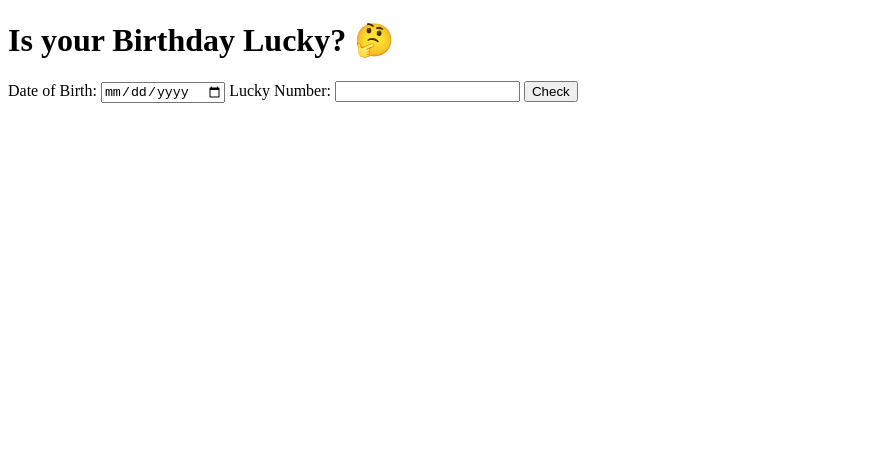
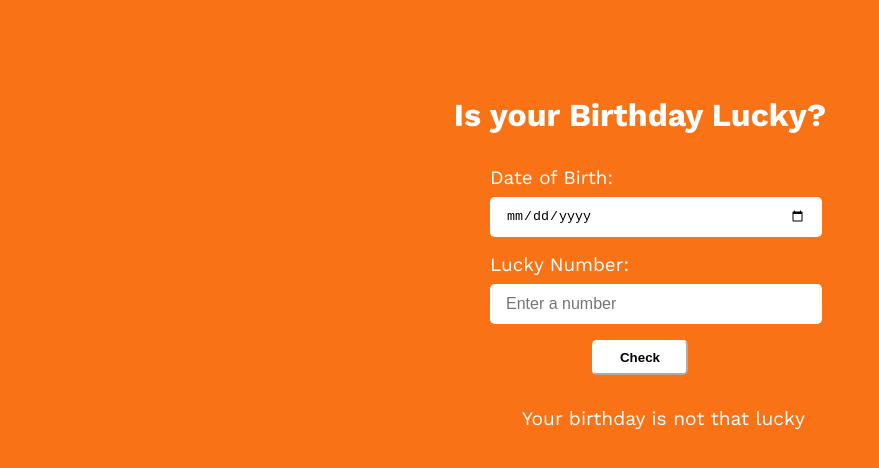
Before and after one commit to KSaiJayaVardhan/Is-Your-Birthday-Lucky, a plain HTML site: page index.html in a window 1280 px wide. Both pictures are taken after a click on the button "Check". Shown: the whole page, without its empty margins (0-879 px from the left). Drawn offline with nearby package versions, Linux system fonts and the light colour scheme.

Commit message:
updated changes

```diff
--- a/index.html
+++ b/index.html
@@ -5,15 +5,18 @@
     <meta http-equiv="X-UA-Compatible" content="IE=edge">
     <meta name="viewport" content="width=device-width, initial-scale=1.0">
     <title>Is-your-birthday-luck?</title>
-    <!-- <link rel="stylesheet" href=".css"> -->
+    <link rel="stylesheet" href="style.css">
 </head>
 <body>
-    <h1>Is your Birthday Lucky? 🤔</h1>
-    <label for="date-of-birth">Date of Birth:</label>
-    <input id="date-of-birth" type="date">
-    <label for="lucky-number">Lucky Number:</label>
-    <input type="number" id="lucky-number">
-    <button id="check-button">Check</button>
+    <h1 >Is your Birthday Lucky?</h1>
+    <div class="container">
+        <label for="date-of-birth">Date of Birth:</label>
+        <input id="date-of-birth" type="date">
+        <label for="lucky-number">Lucky Number:</label>
+        <input type="number" id="lucky-number" placeholder="Enter a number">
+        <button id="check-button">Check</button>
+        <div id="output-text"></div>
+    </div>
 </body>
 <script src="./main.js"></script>
 </html>
--- a/main.js
+++ b/main.js
@@ -1,15 +1,15 @@
 var dateOfBirth = document.querySelector("#date-of-birth");
 var luckyNumber = document.querySelector("#lucky-number");
 var checkButton = document.querySelector("#check-button");
+var outputText = document.querySelector("#output-text") ;
 
-checkButton.addEventListener("click", function getValue(){
+checkButton.addEventListener("click", function checkBirthDateIsLuckyOrNot(){
     sumOfDate();
-    checkLuckyOrNot();
+    checkDateLuckyOrNot();
 })
 
 function sumOfDate() {
-    var dob = dateOfBirth.value;
-    var dob = dob.replaceAll("-", "");
+    var dob = dateOfBirth.value.replaceAll("-", "");
     sum = 0;
     for (let i=0; i<dob.length; i++){
         sum = sum + Number(dob.charAt(i));
@@ -17,12 +17,12 @@ function sumOfDate() {
     return sum;
 }
 
-function checkLuckyOrNot() {
+function checkDateLuckyOrNot() {
     var givenluckyNumber = luckyNumber.value;
     if (sum %  givenluckyNumber === 0) {
-        console.log("Hehe! Your birthday is lucky");
+        outputText.innerText = "Hehe! Your birthday is lucky";
     }
     else {
-        console.log("Your birthday is not that lucky");
+        outputText.innerText = "Your birthday is not that lucky";
     }
 }
--- /dev/null
+++ b/style.css
@@ -0,0 +1,63 @@
+
+@import url('https://fonts.googleapis.com/css2?family=Roboto+Slab:wght@300;600&family=Work+Sans:wght@400;700&display=swap');
+
+body {
+    background-color: #f97316;
+    color: white;
+    font-family: 'Roboto Slab', serif;
+    font-family: 'Work Sans', sans-serif;
+}
+
+h1 {
+    display: block;
+    text-align: center;
+    margin-top: 6rem;
+    margin-bottom: 2rem;
+}
+
+.container {
+    width: 300px;
+    margin: auto;
+}
+
+input, label {
+    display: block;
+}
+
+input {
+    margin-bottom: 1rem;
+    width: 100%;
+    height: 2.5rem;
+    border-radius: 0.3rem;
+    border: none;
+    padding: 0rem 1rem;
+}
+
+label {
+    margin-bottom: 0.5rem;
+    font-size: 0.5cm;
+}
+
+::placeholder {
+    font-size: medium;
+}
+
+#check-button {
+    display: block;
+    margin: auto;
+    width: 6rem;
+    padding: 0.5rem;
+    border-color: white;
+    background: white;
+    border-radius: 0.3rem;
+    font-weight: 600;
+    cursor: pointer;
+}
+
+#output-text {
+    display: block;
+    width: 300px;
+    margin: 2rem;
+    font-weight: 500;
+    font-size: larger;
+}
```
